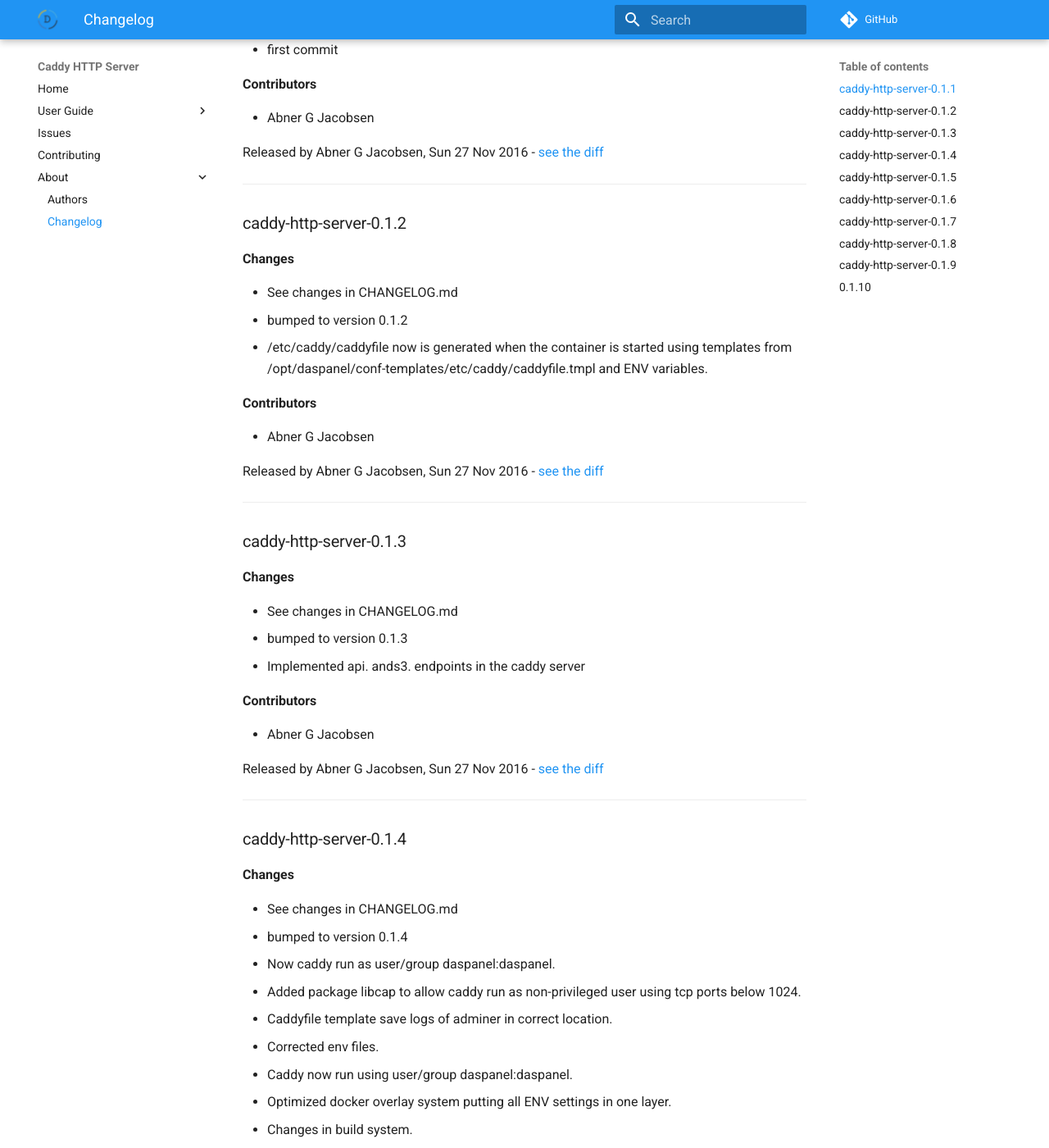
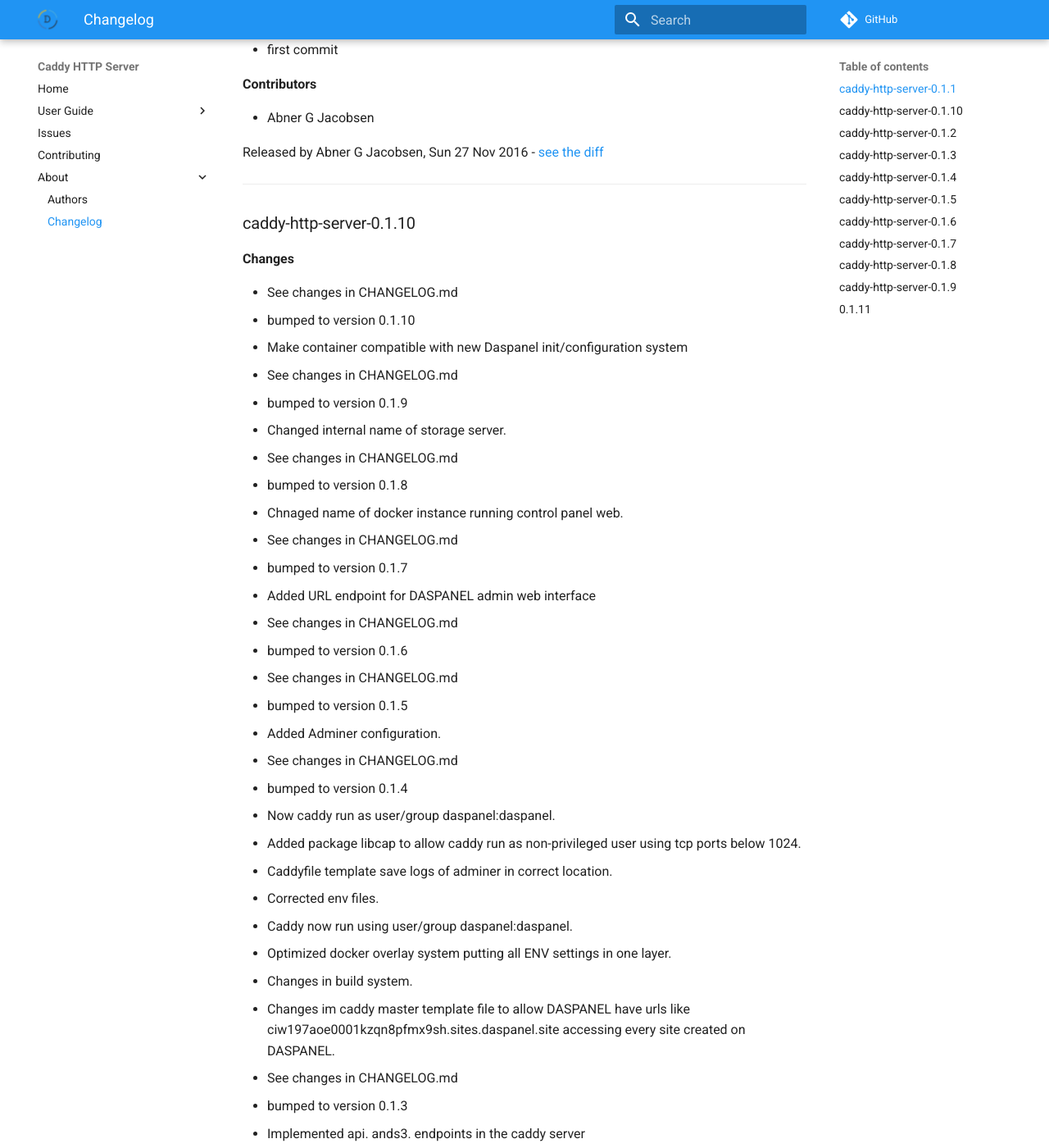
Before and after one commit to SIXwishlist/caddy-http-server, an MkDocs documentation site: the page built from docs/changelog.md, in a window 1280 px wide and 1400 px high, scrolled down 379 px. Shown: the whole window at 82% size. Built offline with MkDocs 1.6.1 and Material for MkDocs 9.7.7, drawn with Linux system fonts in a browser that asks for light colours; comment, search, counter and statistics services are not loaded; old or Windows-style settings are respelled for this version of MkDocs; some of the changed text lies outside the part shown.

Commit message:
See changes in CHANGELOG.md

```diff
--- a/docs/changelog.md
+++ b/docs/changelog.md
@@ -17,9 +17,39 @@
 [see the diff](https://github.com/admindaspanel/caddy-http-server/compare/...#diff)
 ______________
 
-### caddy-http-server-0.1.2
+### caddy-http-server-0.1.10
 __Changes__
 
+- See changes in CHANGELOG.md
+- bumped to version 0.1.10
+- Make container compatible with new Daspanel init/configuration system
+- See changes in CHANGELOG.md
+- bumped to version 0.1.9
+- Changed internal name of storage server.
+- See changes in CHANGELOG.md
+- bumped to version 0.1.8
+- Chnaged name of docker instance running control panel web.
+- See changes in CHANGELOG.md
+- bumped to version 0.1.7
+- Added URL endpoint for DASPANEL admin web interface
+- See changes in CHANGELOG.md
+- bumped to version 0.1.6
+- See changes in CHANGELOG.md
+- bumped to version 0.1.5
+- Added Adminer configuration.
+- See changes in CHANGELOG.md
+- bumped to version 0.1.4
+- Now caddy run as user/group daspanel:daspanel.
+- Added package libcap to allow caddy run as non-privileged user using tcp ports below 1024.
+- Caddyfile template save logs of adminer in correct location.
+- Corrected env files.
+- Caddy now run using user/group daspanel:daspanel.
+- Optimized docker overlay system putting all ENV settings in one layer.
+- Changes in build system.
+- Changes im caddy master template file to allow DASPANEL have urls like ciw197aoe0001kzqn8pfmx9sh.sites.daspanel.site accessing every site created on DASPANEL.
+- See changes in CHANGELOG.md
+- bumped to version 0.1.3
+- Implemented api. ands3. endpoints in the caddy server
 - See changes in CHANGELOG.md
 - bumped to version 0.1.2
 - /etc/caddy/caddyfile now is generated when the container is started using templates from /opt/daspanel/conf-templates/etc/caddy/caddyfile.tmpl and ENV variables.
@@ -28,7 +58,15 @@
 
 - Abner G Jacobsen
 
-Released by Abner G Jacobsen, Sun 27 Nov 2016 -
+Released by Abner G Jacobsen, Fri 17 Mar 2017 -
+[see the diff](https://github.com/admindaspanel/caddy-http-server/compare/...#diff)
+______________
+
+### caddy-http-server-0.1.2
+__Changes__
+
+
+Released by N/A, Fri 17 Mar 2017 -
 [see the diff](https://github.com/admindaspanel/caddy-http-server/compare/...#diff)
 ______________
 
@@ -143,9 +181,12 @@
 [see the diff](https://github.com/admindaspanel/caddy-http-server/compare/...#diff)
 ______________
 
-### 0.1.10
+### 0.1.11
 __Changes__
 
+- bumped to version 0.1.11
+- Small fix
+- See changes in CHANGELOG.md
 - bumped to version 0.1.10
 - Make container compatible with new Daspanel init/configuration system
 - See changes in CHANGELOG.md
@@ -189,5 +230,5 @@
 - Abner G Jacobsen
 
 Released by Abner G Jacobsen, Fri 17 Mar 2017 -
-[see the diff](https://github.com/admindaspanel/caddy-http-server/compare/d427dbca71ccdbb60f3f1557175ec101d8b63bf6...0.1.10#diff)
+[see the diff](https://github.com/admindaspanel/caddy-http-server/compare/d427dbca71ccdbb60f3f1557175ec101d8b63bf6...0.1.11#diff)
 ______________
```
Also changed, not shown: CHANGELOG.md (+45 -4 lines).
